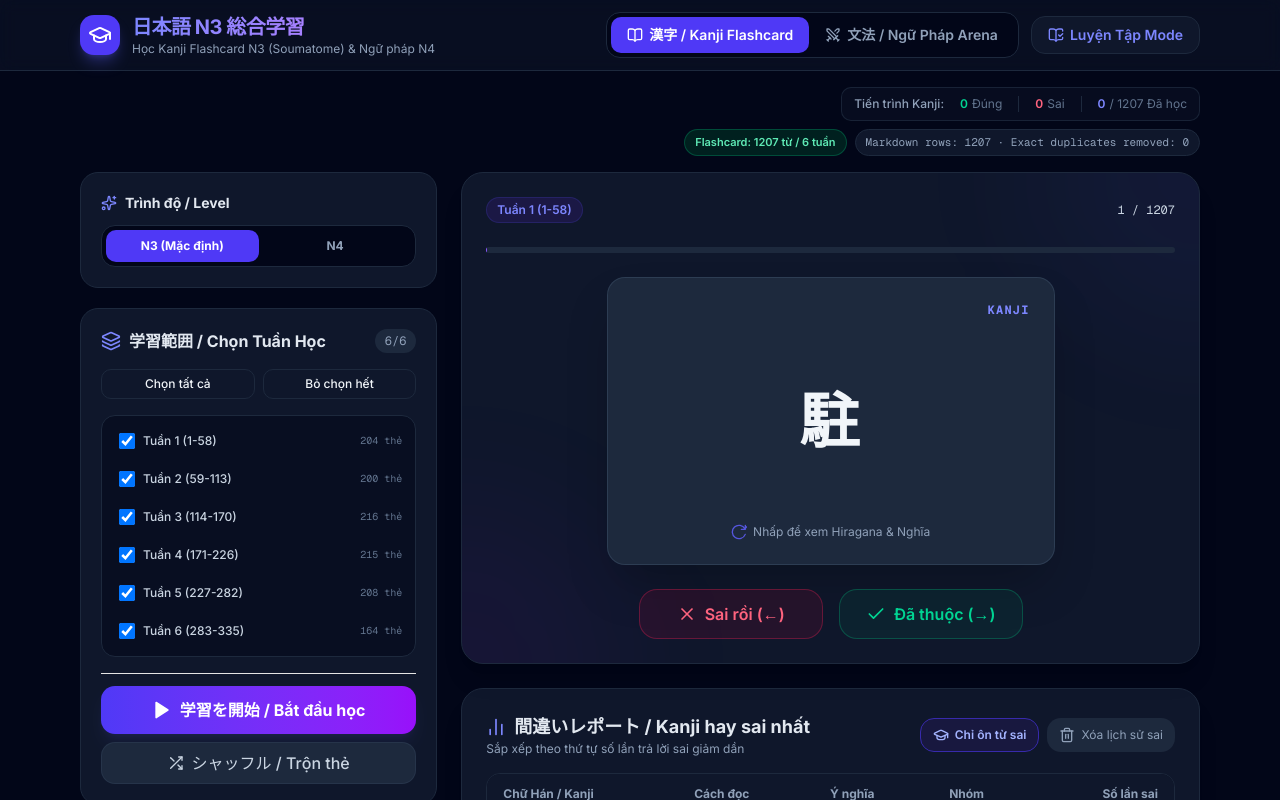
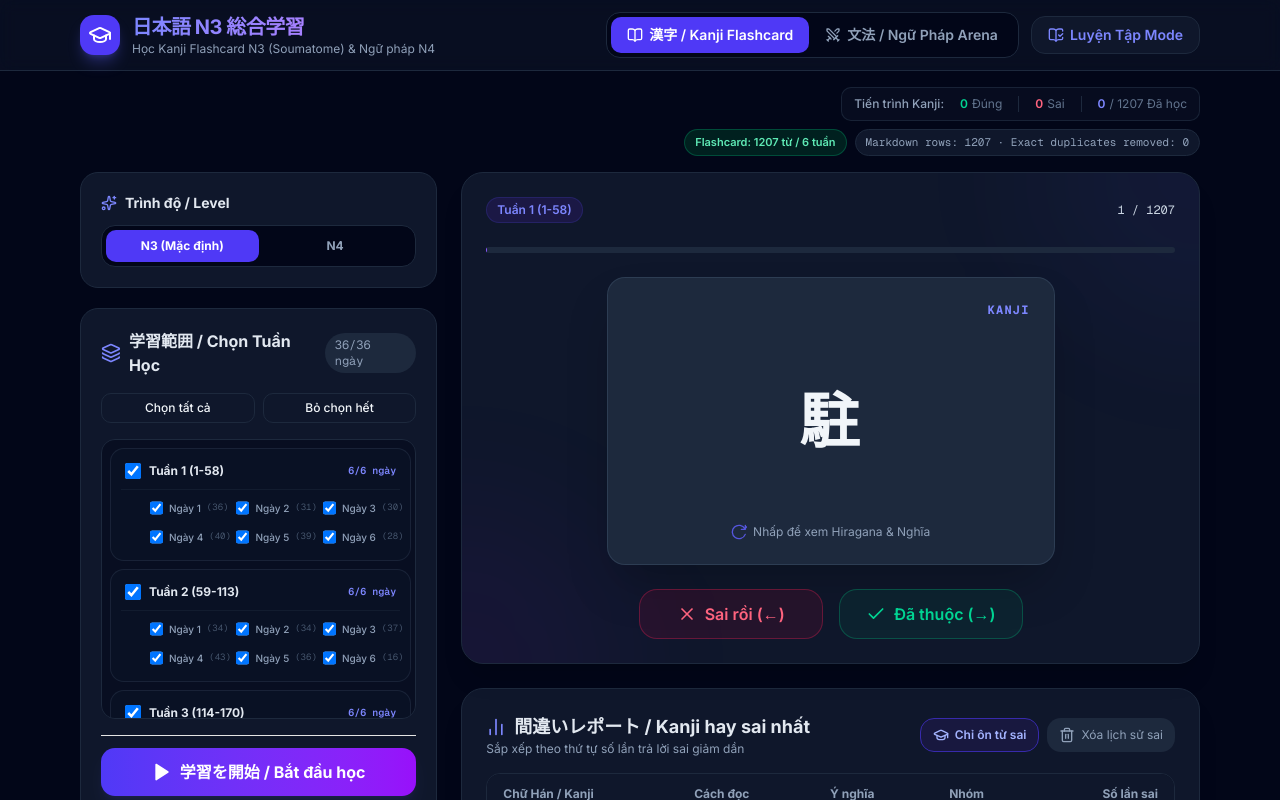
Before and after one commit to danghung-dev/zi-hoc-tap, a Next.js app: page / in a window 1280 px wide. Shown: the top 800 px of the page. Built offline with nearby package versions, Linux system fonts and the light colour scheme.

Commit message:
feat: enhance N3 kanji data structure to include dayId and update related logic

```diff
--- a/src/app/page.tsx
+++ b/src/app/page.tsx
@@ -34,6 +34,7 @@ interface AppKanjiCard {
   hiragana: string;
   meaning: string;
   setId: number;
+  dayId?: number;
   setName: string;
   example?: string;
   warning?: string;
@@ -60,7 +61,7 @@ export default function Page() {
   const [level, setLevel] = useState<"N3" | "N4">("N3");
 
   // Kanji States
-  const [selectedSetIds, setSelectedSetIds] = useState<Set<number>>(new Set());
+  const [selectedSetIds, setSelectedSetIds] = useState<Set<string>>(new Set());
   const [activeDeck, setActiveDeck] = useState<AppKanjiCard[]>([]);
   const [currentCardIndex, setCurrentCardIndex] = useState(0);
   const [isFlipped, setIsFlipped] = useState(false);
@@ -81,10 +82,12 @@ export default function Page() {
 
   // Initialize
   useEffect(() => {
-    // 1. Initial selection is all 6 sets of N3 (default level)
-    const initialSets = new Set<number>();
-    for (let i = 1; i <= 6; i++) {
-      initialSets.add(i);
+    // 1. Initial selection is all days of N3 (default level)
+    const initialSets = new Set<string>();
+    for (let w = 1; w <= 6; w++) {
+      for (let d = 1; d <= 6; d++) {
+        initialSets.add(`w${w}_d${d}`);
+      }
     }
     setSelectedSetIds(initialSets);
 
@@ -117,14 +120,22 @@ export default function Page() {
     }
 
     // 3. Load Active Deck based on the initial sets selection for N3
-    const initialDeck = n3Flashcards.filter((card) => initialSets.has(card.setId));
+    const initialDeck = n3Flashcards.filter((card) =>
+      initialSets.has(`w${card.setId}_d${card.dayId || 1}`)
+    );
     setActiveDeck(initialDeck);
   }, []);
 
   // Sync active deck whenever selectedSetIds changes
-  const updateActiveDeck = (sets: Set<number>) => {
-    const currentCards = level === "N3" ? n3Flashcards : flashcards;
-    const deck = currentCards.filter((card) => sets.has(card.setId));
+  const updateActiveDeck = (sets: Set<string>) => {
+    const currentCards = (level === "N3" ? n3Flashcards : flashcards) as AppKanjiCard[];
+    const deck = currentCards.filter((card) => {
+      if (level === "N3") {
+        return sets.has(`w${card.setId}_d${card.dayId || 1}`);
+      } else {
+        return sets.has(`s${card.setId}`);
+      }
+    });
     setActiveDeck(deck);
     setCurrentCardIndex(0);
     setIsFlipped(false);
@@ -135,16 +146,29 @@ export default function Page() {
   const handleLevelChange = (newLevel: "N3" | "N4") => {
     setLevel(newLevel);
 
-    const maxSets = newLevel === "N3" ? 6 : 40;
-    const newSets = new Set<number>();
-    for (let i = 1; i <= maxSets; i++) {
-      newSets.add(i);
+    const newSets = new Set<string>();
+    if (newLevel === "N3") {
+      for (let w = 1; w <= 6; w++) {
+        for (let d = 1; d <= 6; d++) {
+          newSets.add(`w${w}_d${d}`);
+        }
+      }
+    } else {
+      for (let s = 1; s <= 40; s++) {
+        newSets.add(`s${s}`);
+      }
     }
     setSelectedSetIds(newSets);
 
     // Sync active deck
-    const currentCards = newLevel === "N3" ? n3Flashcards : flashcards;
-    const deck = currentCards.filter((card) => newSets.has(card.setId));
+    const currentCards = (newLevel === "N3" ? n3Flashcards : flashcards) as AppKanjiCard[];
+    const deck = currentCards.filter((card) => {
+      if (newLevel === "N3") {
+        return newSets.has(`w${card.setId}_d${card.dayId || 1}`);
+      } else {
+        return newSets.has(`s${card.setId}`);
+      }
+    });
     setActiveDeck(deck);
     setCurrentCardIndex(0);
     setIsFlipped(false);
@@ -213,19 +237,51 @@ export default function Page() {
   // --- Kanji logic ---
   const handleCheckboxChange = (id: number, checked: boolean) => {
     const newSets = new Set(selectedSetIds);
+    const key = `s${id}`;
     if (checked) {
-      newSets.add(id);
+      newSets.add(key);
     } else {
-      newSets.delete(id);
+      newSets.delete(key);
+    }
+    setSelectedSetIds(newSets);
+  };
+
+  const handleWeekCheckboxChange = (weekId: number, checked: boolean) => {
+    const newSets = new Set(selectedSetIds);
+    for (let d = 1; d <= 6; d++) {
+      const key = `w${weekId}_d${d}`;
+      if (checked) {
+        newSets.add(key);
+      } else {
+        newSets.delete(key);
+      }
+    }
+    setSelectedSetIds(newSets);
+  };
+
+  const handleDayCheckboxChange = (weekId: number, dayId: number, checked: boolean) => {
+    const newSets = new Set(selectedSetIds);
+    const key = `w${weekId}_d${dayId}`;
+    if (checked) {
+      newSets.add(key);
+    } else {
+      newSets.delete(key);
     }
     setSelectedSetIds(newSets);
   };
 
   const handleSelectAll = () => {
-    const newSets = new Set<number>();
-    const maxSets = level === "N3" ? 6 : 40;
-    for (let i = 1; i <= maxSets; i++) {
-      newSets.add(i);
+    const newSets = new Set<string>();
+    if (level === "N3") {
+      for (let w = 1; w <= 6; w++) {
+        for (let d = 1; d <= 6; d++) {
+          newSets.add(`w${w}_d${d}`);
+        }
+      }
+    } else {
+      for (let s = 1; s <= 40; s++) {
+        newSets.add(`s${s}`);
+      }
     }
     setSelectedSetIds(newSets);
   };
@@ -238,17 +294,24 @@ export default function Page() {
     let setsToUse = selectedSetIds;
     if (setsToUse.size === 0) {
       // Auto select all if none is selected
-      const allSets = new Set<number>();
-      const maxSets = level === "N3" ? 6 : 40;
-      for (let i = 1; i <= maxSets; i++) {
-        allSets.add(i);
+      const allSets = new Set<string>();
+      if (level === "N3") {
+        for (let w = 1; w <= 6; w++) {
+          for (let d = 1; d <= 6; d++) {
+            allSets.add(`w${w}_d${d}`);
+          }
+        }
+      } else {
+        for (let s = 1; s <= 40; s++) {
+          allSets.add(`s${s}`);
+        }
       }
       setSelectedSetIds(allSets);
       setsToUse = allSets;
     }
     const deck = updateActiveDeck(setsToUse);
     if (deck.length === 0) {
-      showModal("Cảnh báo", `Vui lòng chọn ít nhất một ${level === "N3" ? "tuần" : "bộ"} để học!`, "warning");
+      showModal("Cảnh báo", `Vui lòng chọn ít nhất một ${level === "N3" ? "ngày học" : "bộ"} để học!`, "warning");
       return;
     }
     showModal("Bắt đầu học", `Đã tải ${deck.length} thẻ Kanji.`, "success");
@@ -329,7 +392,7 @@ export default function Page() {
       showModal("Thông báo", "Bạn chưa có lỗi sai nào. Hãy tiếp tục phát huy!", "info");
       return;
     }
-    const currentCards = level === "N3" ? n3Flashcards : flashcards;
+    const currentCards = (level === "N3" ? n3Flashcards : flashcards) as AppKanjiCard[];
     const filteredDeck = currentCards.filter((card) => wrongIds.includes(card.id));
     filteredDeck.sort((a, b) => (mistakeStats[b.id]?.wrong || 0) - (mistakeStats[a.id]?.wrong || 0));
 
@@ -345,7 +408,7 @@ export default function Page() {
     Object.keys(mistakeStats).forEach((id) => {
       const stat = mistakeStats[id];
       if (stat.wrong > 0) {
-        const currentCards = level === "N3" ? n3Flashcards : flashcards;
+        const currentCards = (level === "N3" ? n3Flashcards : flashcards) as AppKanjiCard[];
         const card = currentCards.find((c) => c.id === id);
         if (card) {
           list.push({ ...card, wrongCount: stat.wrong });
@@ -584,7 +647,9 @@ export default function Page() {
                     {level === "N3" ? "学習範囲 / Chọn Tuần Học" : "学習範囲 / Chọn Bộ Kanji"}
                   </h2>
                   <span className="text-xs bg-slate-800 px-2.5 py-1 rounded-full text-slate-400 font-mono">
-                    {selectedSetIds.size}/{level === "N3" ? 6 : 40}
+                    {level === "N3"
+                      ? `${selectedSetIds.size}/36 ngày`
+                      : `${selectedSetIds.size}/40 bộ`}
                   </span>
                 </div>
 
@@ -604,13 +669,68 @@ export default function Page() {
                 </div>
 
                 {/* List of sets */}
-                <div className="max-h-[250px] overflow-y-auto pr-1 flex flex-col gap-1 border border-slate-800 rounded-xl p-2 bg-slate-950/50">
-                  {Object.keys(level === "N3" ? setNamesN3 : setNames).map((idStr) => {
+                <div className="max-h-[280px] overflow-y-auto pr-1 flex flex-col gap-2 border border-slate-800 rounded-xl p-2 bg-slate-950/50">
+                  {level === "N3" ? (
+                    Object.keys(setNamesN3).map((idStr) => {
+                      const weekId = parseInt(idStr);
+                      const weekName = setNamesN3[weekId];
+                      const days = [1, 2, 3, 4, 5, 6];
+                      const selectedDaysInWeek = days.filter(d => selectedSetIds.has(`w${weekId}_d${d}`));
+                      const isWeekFullyChecked = selectedDaysInWeek.length === 6;
+                      const isWeekIndeterminate = selectedDaysInWeek.length > 0 && selectedDaysInWeek.length < 6;
+
+                      return (
+                        <div key={weekId} className="border border-slate-800/80 rounded-xl p-2.5 bg-slate-900/30 flex flex-col gap-1.5">
+                          {/* Parent Checkbox (Week) */}
+                          <label className="flex items-center justify-between p-1 hover:bg-slate-800/50 rounded-lg cursor-pointer transition">
+                            <div className="flex items-center gap-2">
+                              <input
+                                type="checkbox"
+                                checked={isWeekFullyChecked}
+                                ref={(el) => {
+                                  if (el) el.indeterminate = isWeekIndeterminate;
+                                }}
+                                onChange={(e) => handleWeekCheckboxChange(weekId, e.target.checked)}
+                                className="w-4 h-4 rounded text-indigo-600 bg-slate-950 border-slate-700 focus:ring-indigo-500 focus:ring-offset-slate-900 cursor-pointer"
+                              />
+                              <span className="text-slate-200 font-bold text-xs">{weekName}</span>
+                            </div>
+                            <span className="text-[10px] text-indigo-400 font-semibold font-mono">
+                              {selectedDaysInWeek.length}/6 ngày
+                            </span>
+                          </label>
+
+                          {/* Child Checkboxes (Days) */}
+                          <div className="grid grid-cols-3 gap-1 pl-6 pt-1.5 border-t border-slate-800/50">
+                            {days.map((dayId) => {
+                              const isChecked = selectedSetIds.has(`w${weekId}_d${dayId}`);
+                              const count = n3Flashcards.filter(c => c.setId === weekId && c.dayId === dayId).length;
+                              return (
+                                <label
+                                  key={dayId}
+                                  className="flex items-center gap-1.5 p-1 rounded hover:bg-slate-800 cursor-pointer text-[10px] transition border border-transparent"
+                                >
+                                  <input
+                                    type="checkbox"
+                                    checked={isChecked}
+                                    onChange={(e) => handleDayCheckboxChange(weekId, dayId, e.target.checked)}
+                                    className="w-3.5 h-3.5 rounded text-indigo-600 bg-slate-950 border-slate-700 focus:ring-indigo-500 focus:ring-offset-slate-900 cursor-pointer"
+                                  />
+                                  <span className="text-slate-400 font-medium whitespace-nowrap">Ngày {dayId}</span>
+                                  <span className="text-[9px] text-slate-600 font-mono">({count})</span>
+                                </label>
+                              );
+                            })}
+                          </div>
+                        </div>
+                      );
+                    })
+                  ) : (
+                    Object.keys(setNames).map((idStr) => {
                       const id = parseInt(idStr);
-                    const name = level === "N3" ? setNamesN3[id] : setNames[id];
-                    const currentCards = level === "N3" ? n3Flashcards : flashcards;
-                    const count = currentCards.filter((c) => c.setId === id).length;
-                    const isChecked = selectedSetIds.has(id);
+                      const name = setNames[id];
+                      const count = flashcards.filter((c) => c.setId === id).length;
+                      const isChecked = selectedSetIds.has(`s${id}`);
                       return (
                         <label
                           key={id}
@@ -628,7 +748,8 @@ export default function Page() {
                           <span className="text-[10px] text-slate-500 font-mono">{count} thẻ</span>
                         </label>
                       );
-                  })}
+                    })
+                  )}
                 </div>
 
                 {/* Study Mode Operations */}
--- a/src/data/kanji_n3.ts
+++ b/src/data/kanji_n3.ts
@@ -6,6 +6,7 @@ export interface KanjiCardN3 {
   hiragana: string;
   meaning: string;
   setId: number;
+  dayId: number; // Day of the week (1 to 6)
   setName: string;
   level: "N3" | "N4";
   isKanjiCard?: boolean;
@@ -25,23 +26,53 @@ export const setNamesN3: Record<number, string> = {
   6: "Tuần 6 (283-335)",
 };
 
-const getWeekId = (index: number): number => {
-  if (index >= 1 && index <= 58) return 1;
-  if (index >= 59 && index <= 113) return 2;
-  if (index >= 114 && index <= 170) return 3;
-  if (index >= 171 && index <= 226) return 4;
-  if (index >= 227 && index <= 282) return 5;
-  return 6; // index 283 - 335
+const getWeekAndDay = (index: number): { weekId: number; dayId: number } => {
+  let weekId = 1;
+  let localIndex = index;
+
+  if (index >= 1 && index <= 58) {
+    weekId = 1;
+    localIndex = index;
+  } else if (index >= 59 && index <= 113) {
+    weekId = 2;
+    localIndex = index - 58;
+  } else if (index >= 114 && index <= 170) {
+    weekId = 3;
+    localIndex = index - 113;
+  } else if (index >= 171 && index <= 226) {
+    weekId = 4;
+    localIndex = index - 170;
+  } else if (index >= 227 && index <= 282) {
+    weekId = 5;
+    localIndex = index - 226;
+  } else {
+    weekId = 6;
+    localIndex = index - 282;
+  }
+
+  const weekTotals: Record<number, number> = {
+    1: 58,
+    2: 55,
+    3: 57,
+    4: 56,
+    5: 56,
+    6: 53
+  };
+  const totalInWeek = weekTotals[weekId];
+  const size = Math.ceil(totalInWeek / 6);
+  let dayId = Math.floor((localIndex - 1) / size) + 1;
+  if (dayId > 6) dayId = 6;
+
+  return { weekId, dayId };
 };
 
 export const n3Flashcards: KanjiCardN3[] = [];
 
 rawN3Data.forEach((item: any) => {
-  const weekId = getWeekId(item.index);
+  const { weekId, dayId } = getWeekAndDay(item.index);
   const setName = setNamesN3[weekId];
 
   // 1. Add main Kanji Card
-  // Construct a reading representation for TTS/reference
   const readings = [item.on_yomi, item.kun_yomi].filter(Boolean).join(" / ");
   n3Flashcards.push({
     id: `n3_k${item.index}_main`,
@@ -49,6 +80,7 @@ rawN3Data.forEach((item: any) => {
     hiragana: readings || item.kanji,
     meaning: item.han_viet || "",
     setId: weekId,
+    dayId,
     setName,
     level: "N3",
     isKanjiCard: true,
@@ -68,6 +100,7 @@ rawN3Data.forEach((item: any) => {
         hiragana: ex.hiragana,
         meaning: ex.meaning,
         setId: weekId,
+        dayId,
         setName,
         level: "N3",
         isKanjiCard: false,
```
Lines whose indentation alone changed are shown as unchanged.
